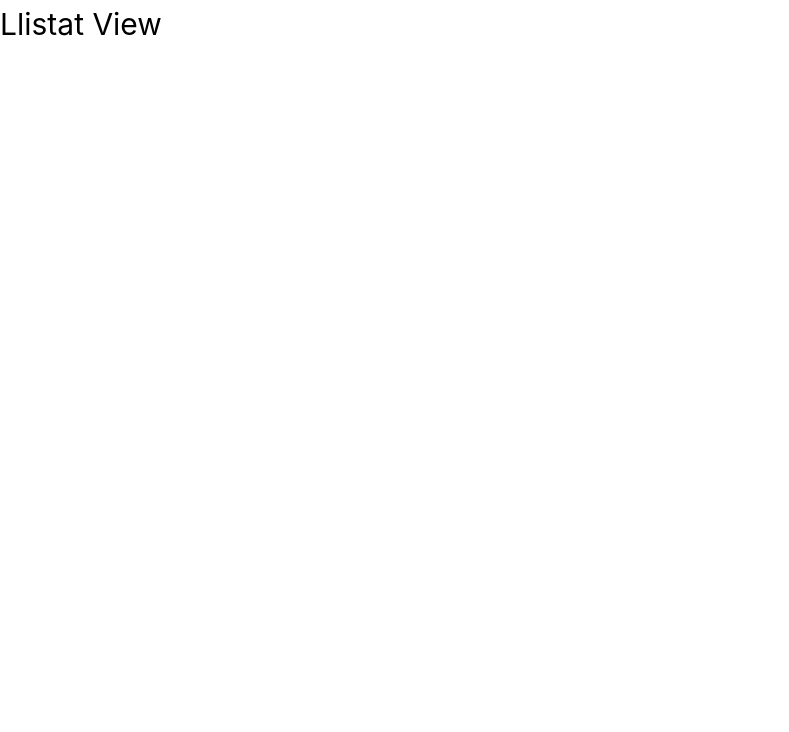
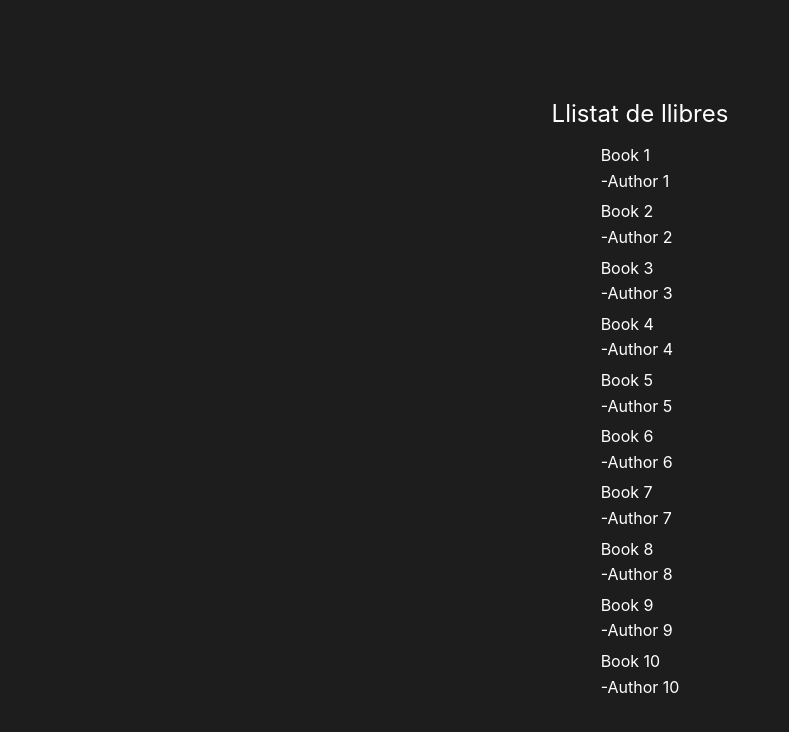
Before and after one commit to inspedralbes/unbonprojecte-santi_david, a Vue app in the folder web/vue-bonprojecte/: page /llistat in a window 1280 px wide. Shown: the top 732 px of the page, without its empty margins (0-789 px from the left). Built offline with nearby package versions, Linux system fonts and the light colour scheme; no server answers.

Commit message:
TG-10 #closed llistat de llibres amb fetch

```diff
--- a/web/vue-bonprojecte/src/views/LlistatView.vue
+++ b/web/vue-bonprojecte/src/views/LlistatView.vue
@@ -1,15 +1,135 @@
 <template>
-    <div>
-        <h1>Llistat View</h1>
+    <div class="container">
+        <h1>Llistat de llibres</h1>
+        <ul>
+            <li v-for="book in books" :key="book.id">
+                {{ book.title }}
+                <ul>
+                    <li>-{{ book.author }}</li>
+                </ul>
+            </li>
+        </ul>
     </div>
 </template>
 
 <script>
     export default {
+        data() {
+            return {
+                books: [
+                    {
+                        id: 1,
+                        title: 'Book 1',
+                        author: 'Author 1'
 
+                    },
+                    {
+                        id: 2,
+                        title: 'Book 2',
+                        author: 'Author 2'
+                    },
+                    {
+                        id: 3,
+                        title: 'Book 3',
+                        author: 'Author 3'
+                    },
+                    {
+                        id: 4,
+                        title: 'Book 4',
+                        author: 'Author 4'
+                    },
+                    {
+                        id: 5,
+                        title: 'Book 5',
+                        author: 'Author 5'
+                    },
+                    {
+                        id: 6,
+                        title: 'Book 6',
+                        author: 'Author 6'
+                    },
+                    {
+                        id: 7,
+                        title: 'Book 7',
+                        author: 'Author 7'
+                    },
+                    {
+                        id: 8,
+                        title: 'Book 8',
+                        author: 'Author 8'
+                    },
+                    {
+                        id: 9,
+                        title: 'Book 9',
+                        author: 'Author 9'
+                    },
+                    {
+                        id: 10,
+                        title: 'Book 10',
+                        author: 'Author 10'
+                    }
+                ]
+            };
+        },
+        created() {
+            this.fetchBooks();
+        },
+        methods: {
+            fetchBooks() {
+                const url = 'localhost:8000/api/llibres';
+                fetch('url')
+                    .then(response => response.json())
+                    .then(data => {
+                        this.books = data;
+                    })
+                    .catch(error => {
+                        console.error('Error fetching books:', error);
+                    });
+            }
+        }
     }
 </script>
 
 <style scoped>
+    *{
+        font-family:
+        Inter,
+        -apple-system,
+        BlinkMacSystemFont,
+        'Segoe UI',
+        Roboto,
+        Oxygen,
+        Ubuntu,
+        Cantarell,
+        'Fira Sans',
+        'Droid Sans',
+        'Helvetica Neue',
+        sans-serif;
+        color: #ffffff;
+    }
 
+    .container {
+        display: flex;
+        flex-direction: column;
+        align-items: center;
+        justify-content: center;
+        background-color: #1D1D1D;
+        height: 100vh;
+    }
+
+    h1 {
+        font-size: 24px;
+        margin-bottom: 10px;
+    }
+
+    ul {
+        list-style-type: none;
+        padding: 0;
+        margin: 0;
+    }
+
+    li {
+        font-size: 16px;
+        margin-bottom: 5px;
+    }
 </style>
```
